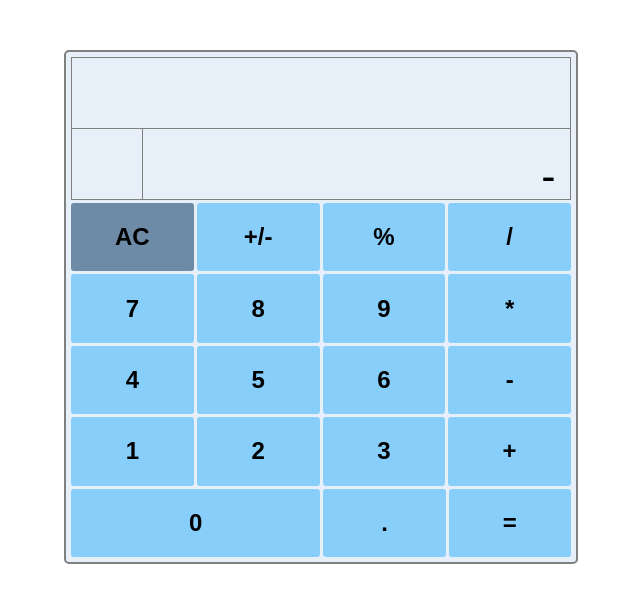
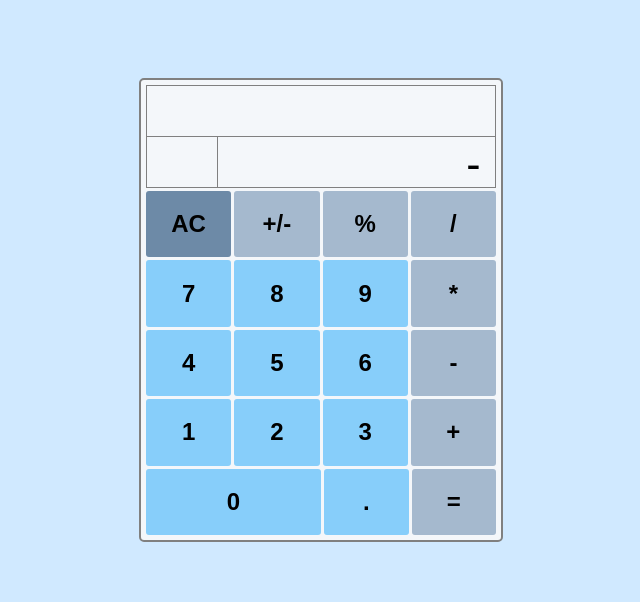
Before and after one commit to madhansm/calculator, a plain HTML site: page index.html in a window 1280 px wide. Both pictures are taken after a click on the button "+/-". Shown: the whole page, without its empty margins (319-959 px from the left). Drawn offline with Linux system fonts and the light colour scheme.

Commit message:
fixed decimal, equal, minus bugs. added button animation

```diff
--- a/script.js
+++ b/script.js
@@ -8,47 +8,43 @@ let allClear = document.getElementById('ac');
 let decimal = document.getElementById('decimal');
 let displayOperator = document.getElementById('operatorBox');
 
-let displayNum = '';
-let operatorPressedPast, operatorPressedPresent = '';
+let displayNum = '', resultNum = '';
+let operatorPressedPast = '', operatorPressedPresent = '';
 
-let resultNum = '';
+let buttonAnimation = document.querySelectorAll('button')
 
 function clickNum() {
     let tempNum = this.textContent;
     displayNum += tempNum;
-
     displayBox.innerHTML='';
     displayBox.append(displayNum);
-
 }
 
 function calculate(rN) {
-
     switch (operatorPressedPast) {
         case '+':
             rN += (+displayNum);
             break;
-        case '-': //have to fix minus bug
-            rN -= (+displayNum);
+        case '-':
+            rN = rN - +displayNum;
             break;
         case '*':
             rN *= (+displayNum);
             break;
         case '/':
-            rN /= (+displayNum);
+            if (+displayNum === 0) alert ("Oops! Cannot divide by 0");
+            else rN /= (+displayNum);
             break;
         case '%':
             rN = (rN * (+displayNum))/100;
             break;
     }
+    rN = Math.floor(rN*1000)/1000;
     return rN;
 }
 
 function clickOperator() {
-    console.log(operatorPressedPast);
     operatorPressedPresent = this.id;
-
-
     if (resultNum === '') {
         resultNum = (+displayNum);
         operatorPressedPast = this.id;
@@ -60,44 +56,39 @@ function clickOperator() {
         resultNum = calculate(resultNum);
         operatorPressedPast = operatorPressedPresent;
     }
-
     displayOperator.innerHTML='';
     displayOperator.append(operatorPressedPast);
-
     displayBox.innerHTML='';
     displayNum = '';
-
     resultBox.innerHTML='';
     resultBox.append(resultNum);
-
 }
 
-function clickedEqual() {//have to fix no resultbox equal
+function clickedEqual() {
     if (resultNum === '' || operatorPressedPast == undefined) {
-        console.log(operatorPressedPast);
         resultNum = displayNum;
         displayBox.innerHTML='';
         displayNum = '';
         resultBox.innerHTML = '';
         resultBox.append(resultNum);
     } else {
-        resultNum = calculate(resultNum);
+        resultNum = calculate(+resultNum);
         displayBox.innerHTML = '';
         displayNum = '';
-
         resultBox.innerHTML = '';
         resultBox.append(resultNum);
     }
 }
 
 function makeNegative() {
-    if (displayNum === '') displayNum = resultNum.toString();
-    resultNum = '';
+    if (displayNum === '') {
+        displayNum = resultNum.toString();
+        resultNum = '';
+        resultBox.append(resultNum);
+    }
     let displayArray = displayNum.split('');
-
     if (displayArray[0] === '-') {
         displayArray.shift();
-
     } else {
         displayArray.unshift('-');
     }
@@ -109,41 +100,42 @@ function makeNegative() {
 function clearAll() {
     displayBox.innerHTML='';
     displayNum = '';
-
     resultBox.innerHTML='';
     resultNum = '';
-
     displayOperator.innerHTML='';
 }
 
-function insertDecimal() { //have to fix empty decimal str pass
+function insertDecimal() {
     let tempArray = displayNum.split('');
     let decimalCheck = tempArray.some(function(item){
         if(item === '.'){
-            console.log('not');
             return true;
         } else {
             return false;
-
         }
     })
     if(!decimalCheck) {
-        console.log('here');
-        displayNum += '.';
+        if (displayNum === '') {displayNum += '0.';}
+        else {displayNum += '.';}
         displayBox.innerHTML = '';
         displayBox.append(displayNum);
-        console.log(displayNum);
     }
 }
 
+function animateButton() {
+    this.classList.add('animate');
+}
+
+function removeTransition(e) {
+    if (e.propertyName !== 'transform') return;
+    this.classList.remove('animate');
+}
+
 operators.forEach(operator => operator.addEventListener('click', clickOperator));
-
 numberButtons.forEach(buttons => buttons.addEventListener('click', clickNum));
-
 equals.addEventListener('click', clickedEqual);
-
 plusMinus.addEventListener('click',makeNegative);
-
 allClear.addEventListener('click', clearAll);
-
 decimal.addEventListener('click', insertDecimal);
+buttonAnimation.forEach(button => button.addEventListener('click', animateButton));
+buttonAnimation.forEach(button => button.addEventListener('transitionend', removeTransition));
--- a/style.css
+++ b/style.css
@@ -1,5 +1,8 @@
 body {
-
+    background-color: rgb(208, 233, 255);
+    display: flex;
+    justify-content: center;
+    align-items: center;
 }
 
 h1 {
@@ -9,21 +12,19 @@ h1 {
 #container {
     display: flex;
     flex-direction: column;
-    margin-left: auto;
-    margin-top: 50px;
-    margin-right: auto;
-    height: 500px;
-    width: 500px;
+    margin-top: 70px;
+    height: 450px;
+    width: 350px;
     border-radius: 5px;
     border: 2px solid gray;
     padding: 5px;
     gap: 3px;
-    background-color: rgb(231, 239, 248);
+    background-color: rgb(244, 247, 250);
 }
 
 #resultBox {
     flex: 0 1 0;
-    min-height: 70px;
+    min-height: 50px;
     border: 1px solid gray;
     margin-bottom: -4px;
     font-weight: bolder;
@@ -33,7 +34,8 @@ h1 {
 
 #display {
     display: flex;
-    min-height: 70px;
+    min-height: 50px;
+    max-height: 50px;
     border: 1px solid gray;
 
     justify-content: space-between;
@@ -48,7 +50,9 @@ h1 {
     display: flex;
     border: 1px solid gray;
     width: 70px;
-    min-height: 70px;
+    font-size: 30px;
+    font-weight: bold;
+    min-height: 50px;
     margin: -1px;
     justify-content: center;
     align-items: center;
@@ -57,15 +61,9 @@ h1 {
 #displayBox {
     display: flex;
     flex: 0 1 0;
-
-
-
     justify-content: right;
     align-items: flex-end;
     font-weight: bolder;
-    /* font-size: 2em; */
-    /* padding-right: 15px; */
-
 }
 
 .row1,
@@ -86,12 +84,24 @@ button {
     border-radius: 3px;
     font-weight: bolder;
     font-size: 1.5em;
+    transition: all 0.07s;
 }
 
 #zero {
-    flex: 2.15;
+    flex: 2.25;
 }
 
 #ac {
     background-color: rgb(109, 138, 167);
 }
+
+.operator,
+#equals,
+#plusMinus {
+    background-color: rgb(165, 185, 206);
+}
+
+.animate {
+    transform:scale(0.95);
+    background-color: rgb(137, 255, 255);
+}
```
